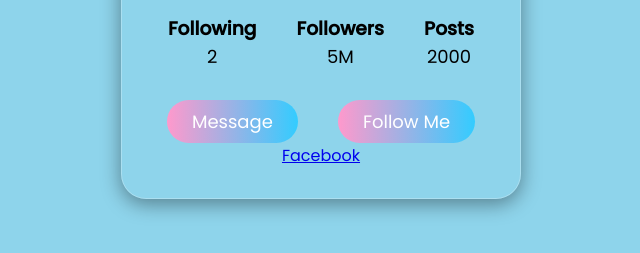
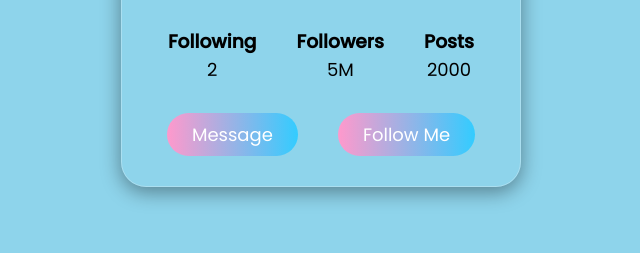
Before and after one commit to Vanhipp/bt4, a plain HTML site: page index.html in a window 1280 px wide. Shown: the part 445-698 px from the top of the page, without its empty margins (319-959 px from the left). Drawn offline with Linux system fonts and the light colour scheme.

Commit message:
xóa link fb

```diff
--- a/index.html
+++ b/index.html
@@ -37,7 +37,7 @@
       <a href="#" class="btn">Message</a>
       <a href="#" class="btn">Follow Me</a>
     </div>
-    <div><a href="https://www.facebook.com/share/16n8B7Lqx6/" target="_blank">Facebook</a></div>
+
   </div>
 </section>
 </body>
```
